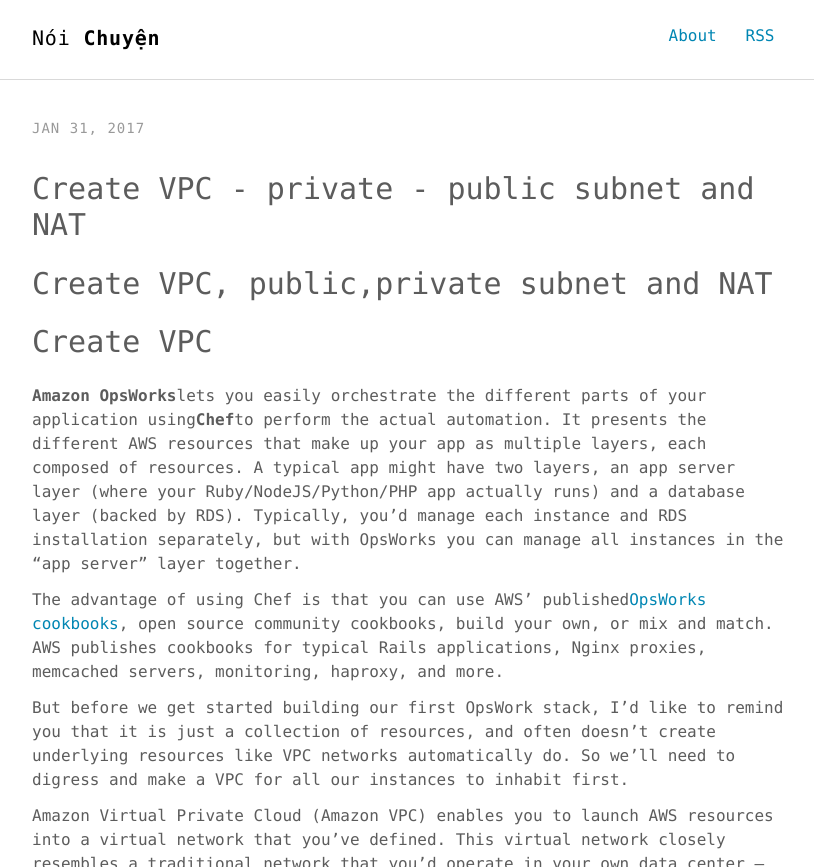
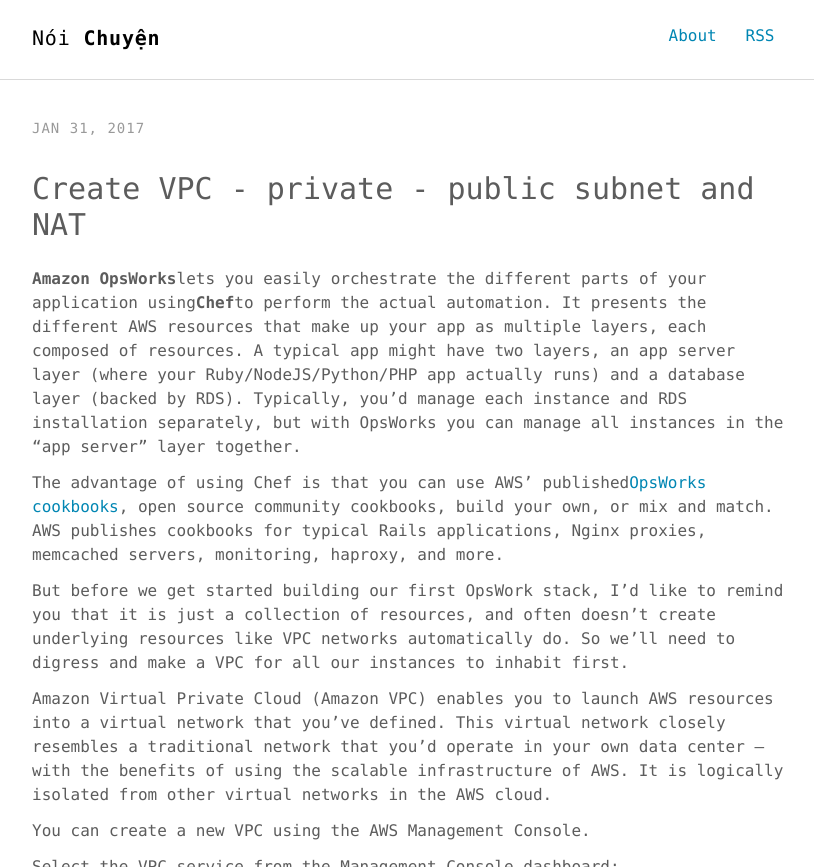
Before and after one commit to trinq/trinq.github.io, a Jekyll site: the page built from _posts/2017-01-31-Create-VPC-Public Subnet-Private-Subnet.md, in a window 1280 px wide and 900 px high, cut to the strip 0-867 px from the top of the window. Shown: the whole strip, without its empty margins (232-1046 px from the left). Built offline with Jekyll 4.4.1, drawn with Linux system fonts in a browser that asks for light colours; comment, search, counter and statistics services are not loaded.

Commit message:
Update 2017-01-31-Create-VPC-Public Subnet-Private-Subnet.md

```diff
--- a/_posts/2017-01-31-Create-VPC-Public Subnet-Private-Subnet.md
+++ b/_posts/2017-01-31-Create-VPC-Public Subnet-Private-Subnet.md
@@ -5,9 +5,8 @@
 description: ""
 keywords: "Amazon-aws, vpc, subnet ,nat "
 ---
-# Create VPC, public,private subnet and NAT
 
-# Create VPC
+
 
 **Amazon OpsWorks**lets you easily orchestrate the different parts of your application using**Chef**to perform the actual automation. It presents the different AWS resources that make up your app as multiple layers, each composed of resources. A typical app might have two layers, an app server layer \(where your Ruby/NodeJS/Python/PHP app actually runs\) and a database layer \(backed by RDS\). Typically, you'd manage each instance and RDS installation separately, but with OpsWorks you can manage all instances in the "app server" layer together.
 
```
